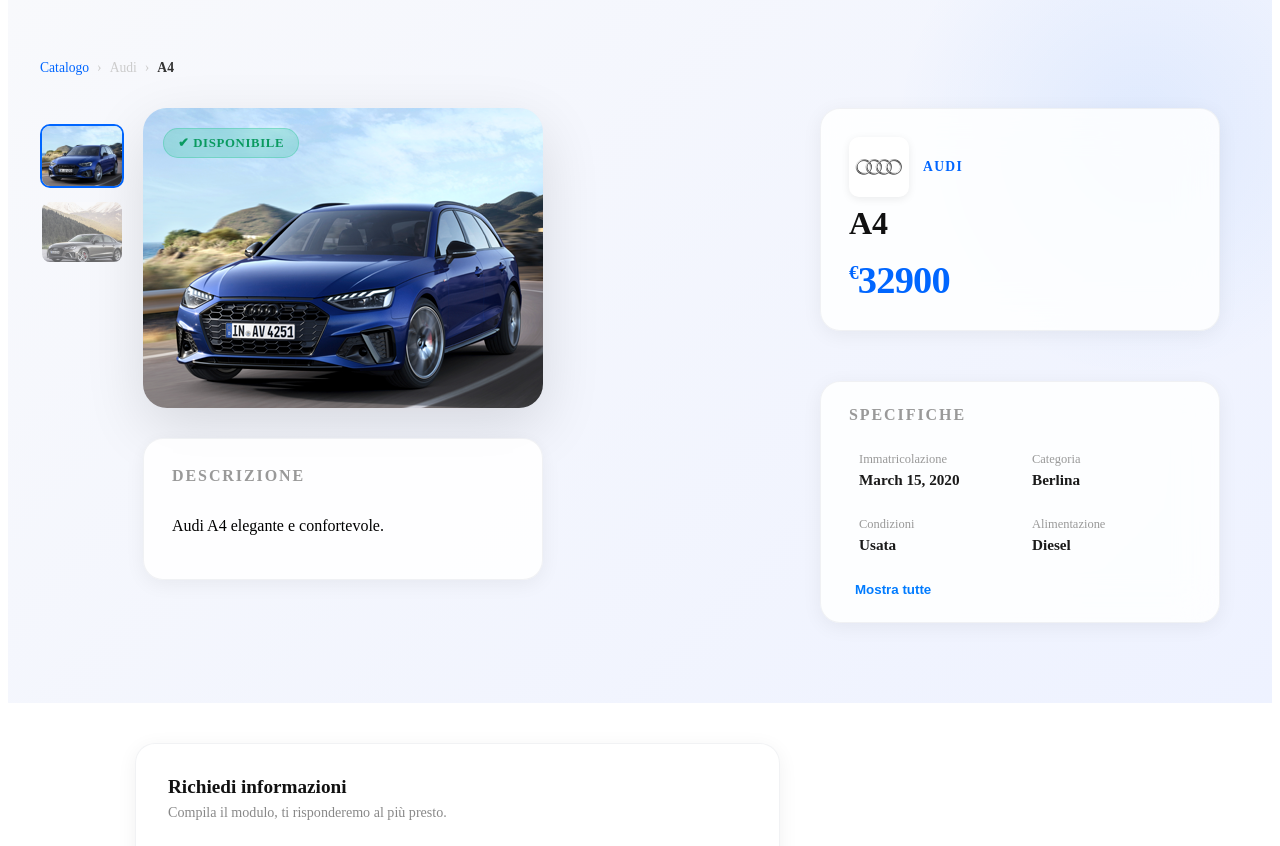
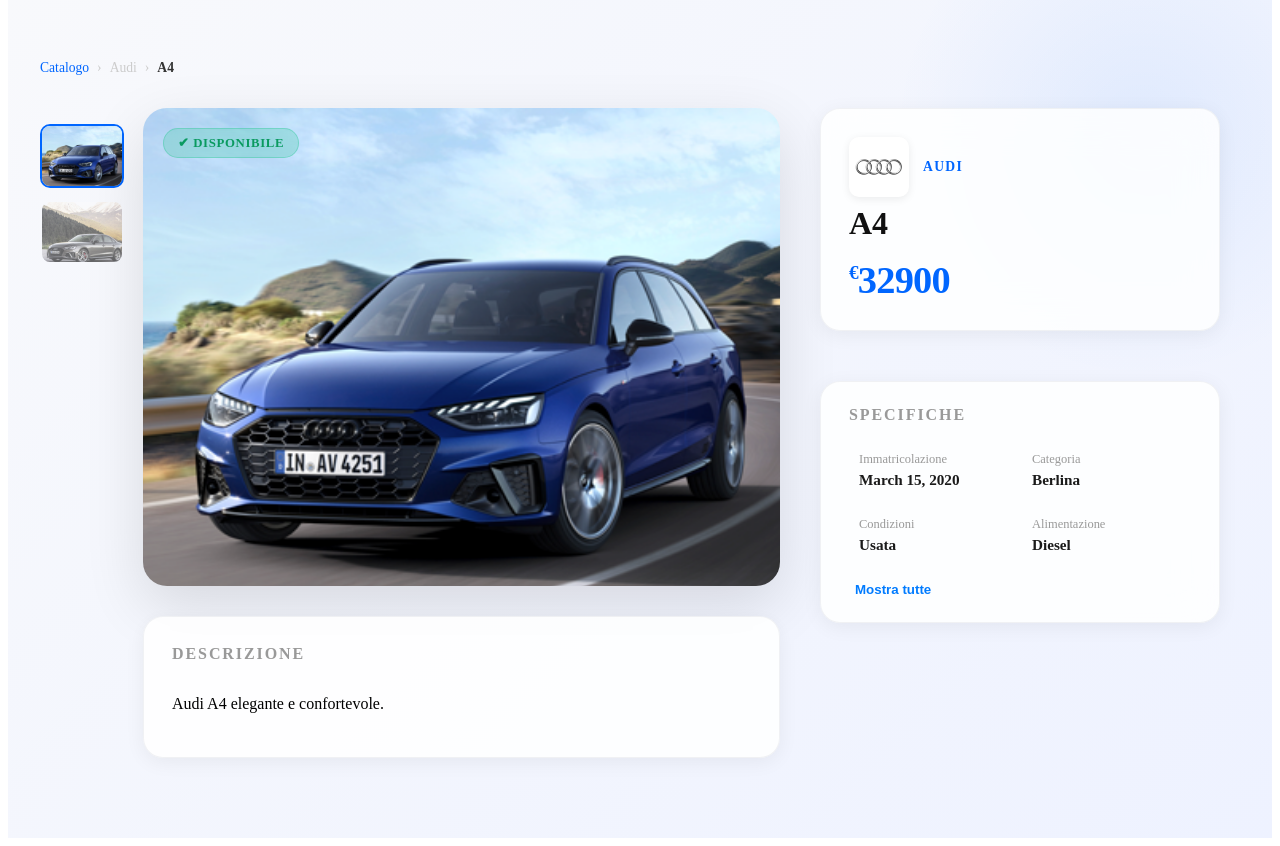
Before and after one commit to Alex-Alessi/Concessionario, a Django app: page /15/dettaglio_auto/ in a window 1280 px wide. Shown: the part 71-917 px from the top of the page. Run offline with Django 5.2, Linux system fonts and the light colour scheme; data comes from the database, SQL or seed files in the repository; both versions use the stored data as it was after the commit.

Commit message:
img adapted

```diff
--- a/concessionario/static/css/style.css
+++ b/concessionario/static/css/style.css
@@ -969,7 +969,7 @@
   }
 
   .gallery-main img {
-    width: 100%;
+    width: 637px;
     height: 100%;
     object-fit: cover;
     transition: transform 0.6s ease;
```
Also changed, not shown: concessionario/db.sqlite3.
